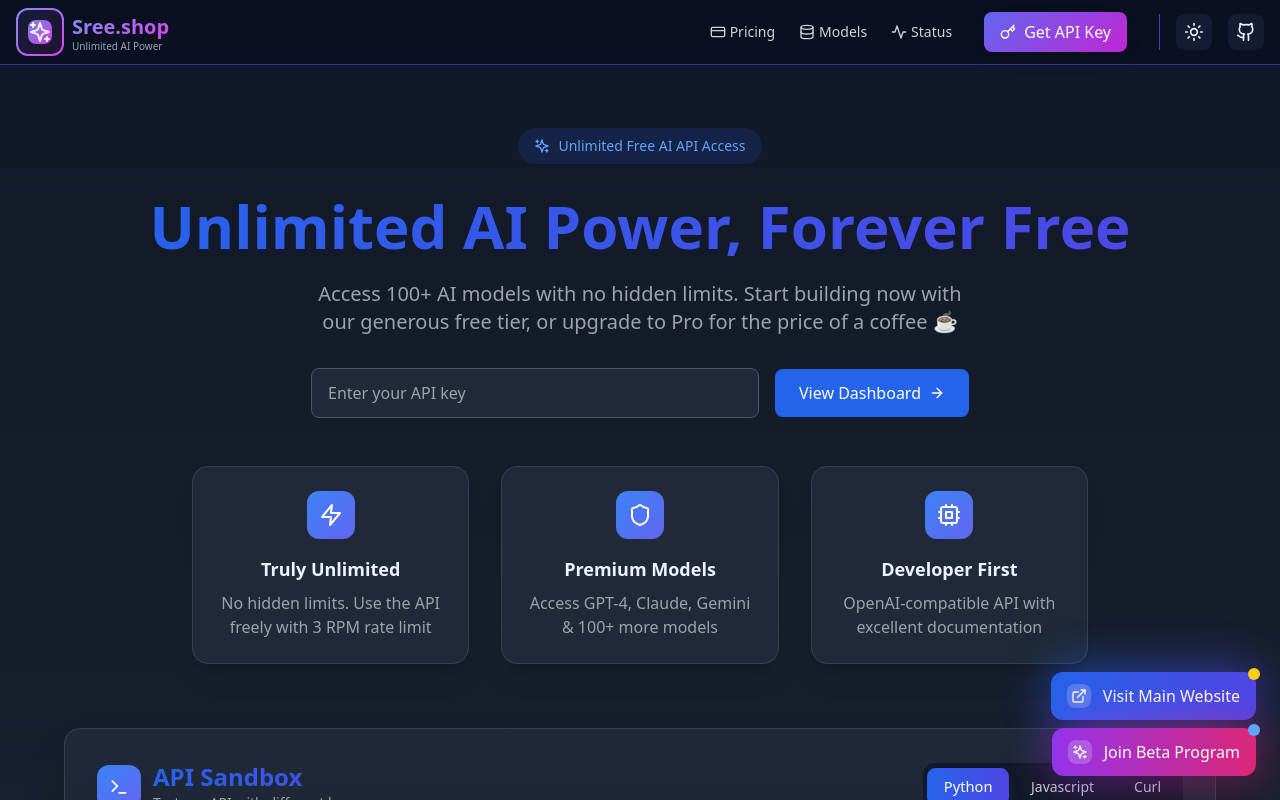
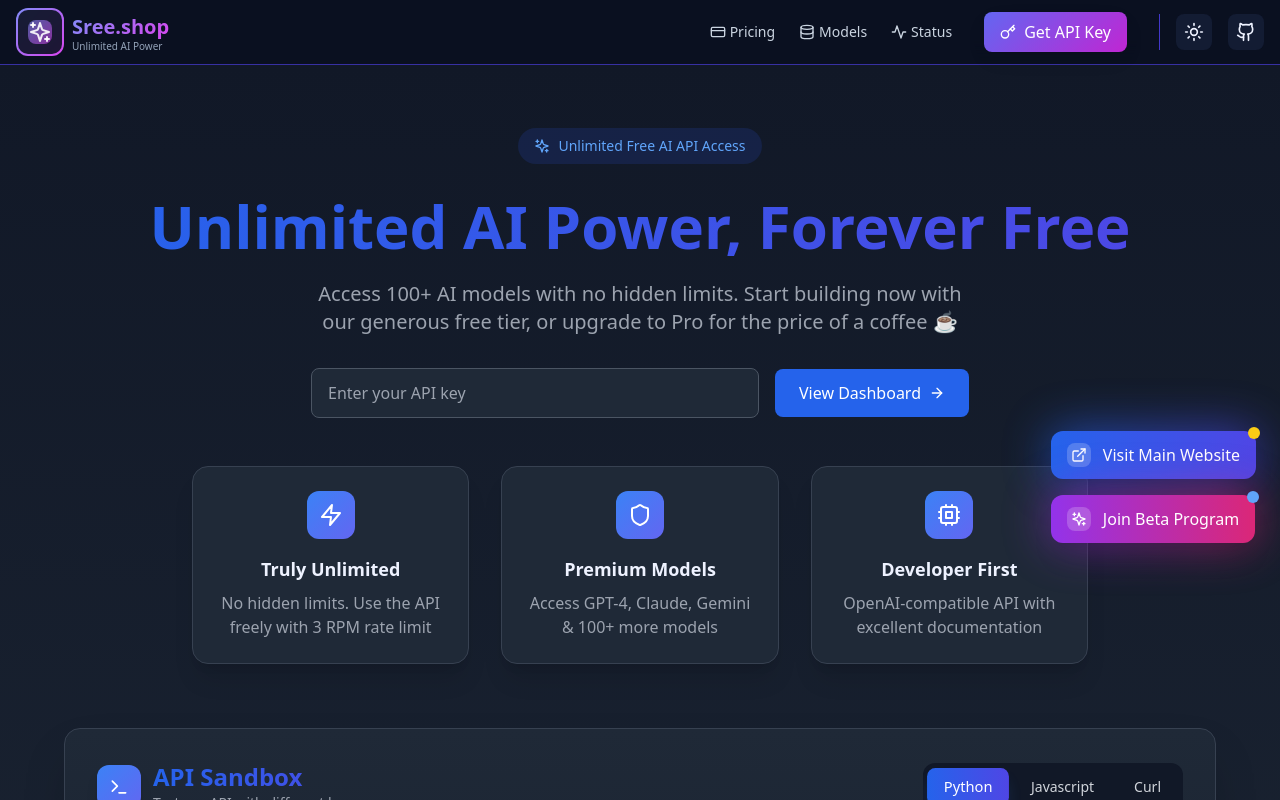
Before and after one commit to SreejanPersonal/Sree-Shop, a React (Vite) app: page / in a window 1280 px wide. Shown: the top 800 px of the page. Built offline with nearby package versions, Linux system fonts and the light colour scheme.

Commit message:
Update Layout.tsx

```diff
--- a/src/components/Layout.tsx
+++ b/src/components/Layout.tsx
@@ -16,6 +16,7 @@
   const [isContactModalOpen, setIsContactModalOpen] = useState(false);
   const [isMainWebsiteModalOpen, setIsMainWebsiteModalOpen] = useState(false);
   const [isBetaModalOpen, setIsBetaModalOpen] = useState(false);
+  const [buttonsOffset, setButtonsOffset] = useState(0);
   const location = useLocation();
   const navigate = useNavigate();
 
@@ -31,6 +32,29 @@
     window.scrollTo(0, 0);
   }, [location.pathname]);
 
+  useEffect(() => {
+    const handleScroll = () => {
+      const footer = document.querySelector('footer');
+      if (!footer) return;
+
+      const footerTop = footer.getBoundingClientRect().top;
+      const windowHeight = window.innerHeight;
+      const buffer = 20; // Space to maintain above footer
+
+      if (footerTop < windowHeight) {
+        const overlap = windowHeight - footerTop;
+        setButtonsOffset(overlap + buffer);
+      } else {
+        setButtonsOffset(0);
+      }
+    };
+
+    window.addEventListener('scroll', handleScroll);
+    handleScroll(); // Initial check
+
+    return () => window.removeEventListener('scroll', handleScroll);
+  }, []);
+
   const toggleDarkMode = () => {
     const newMode = !darkMode;
     setDarkMode(newMode);
@@ -41,18 +65,12 @@
   const Logo = () => (
     <Link to="/" className="flex items-center gap-2 group">
       <div className="relative">
-        {/* Outer glow effect */}
         <div className="absolute inset-0 bg-gradient-premium from-light-primary-500/50 to-light-accent-500/50 dark:from-dark-primary-400/50 dark:to-dark-accent-400/50 rounded-xl blur-xl opacity-0 group-hover:opacity-100 transition-all duration-300 scale-150"></div>
 
-        {/* Main container with gradient border */}
         <div className="relative p-0.5 rounded-xl bg-gradient-premium from-light-primary-500 to-light-accent-500 dark:from-dark-primary-400 dark:to-dark-accent-400">
-          {/* Inner container with glass effect */}
           <div className="relative p-2.5 rounded-[10px] bg-white/90 dark:bg-dark-bg/90 backdrop-blur-sm">
-            {/* Icon with animated gradient */}
             <div className="relative w-6 h-6">
-              {/* Animated gradient background */}
               <div className="absolute inset-0 bg-gradient-premium from-light-primary-500 to-light-accent-500 dark:from-dark-primary-400 dark:to-dark-accent-400 rounded-lg animate-pulse"></div>
-              {/* Icon with transparent cutout effect */}
               <Sparkles className="w-6 h-6 relative z-10 text-white dark:text-white/90" />
             </div>
           </div>
@@ -71,15 +89,12 @@
 
   return (
     <div className="min-h-screen bg-light-bg dark:bg-dark-bg text-light-text dark:text-dark-text">
-      {/* Header */}
       <header className="fixed w-full top-0 z-50 border-b border-light-primary-100 dark:border-dark-primary-800 backdrop-blur-premium bg-light-bg/50 dark:bg-dark-bg/50">
         <div className="container mx-auto px-4">
           <div className="flex items-center justify-between h-16">
             <Logo />
 
-            {/* Desktop Navigation */}
             <nav className="hidden md:flex items-center gap-8">
-              {/* Main Navigation */}
               <div className="flex items-center gap-6">
                 <Link
                   to="/pricing"
@@ -96,7 +111,7 @@
                   Models
                 </Link>
                 <a
-                  href="https://status.sree.shop"
+                  href="https://status.deepseek.com"
                   target="_blank"
                   rel="noopener noreferrer"
                   className="text-sm font-medium text-light-text-secondary dark:text-dark-text-secondary hover:text-light-primary-600 dark:hover:text-dark-primary-400 transition-colors flex items-center gap-1"
@@ -106,7 +121,6 @@
                 </a>
               </div>
 
-              {/* Get API Key Button */}
               <button
                 onClick={() => setIsApiKeyModalOpen(true)}
                 className="px-4 py-2 bg-gradient-premium from-light-primary-500 to-light-accent-500 dark:from-dark-primary-500 dark:to-dark-accent-500 text-white rounded-lg hover:from-light-primary-600 hover:to-light-accent-600 dark:hover:from-dark-primary-600 dark:hover:to-dark-accent-600 transition-all shadow-premium-lg hover:shadow-premium-xl flex items-center gap-2"
@@ -115,7 +129,6 @@
                 Get API Key
               </button>
 
-              {/* Utility Navigation */}
               <div className="flex items-center gap-4 border-l border-light-primary-100 dark:border-dark-primary-700 pl-4">
                 <button
                   onClick={toggleDarkMode}
@@ -125,7 +138,7 @@
                   {darkMode ? <Sun className="w-5 h-5" /> : <Moon className="w-5 h-5" />}
                 </button>
                 <a
-                  href="https://github.com/SreejanPersonal"
+                  href="https://github.com/yourusername"
                   target="_blank"
                   rel="noopener noreferrer"
                   className="p-2 rounded-lg bg-light-bg-secondary dark:bg-dark-bg-secondary hover:bg-light-bg-tertiary dark:hover:bg-dark-bg-tertiary transition-colors"
@@ -135,7 +148,6 @@
               </div>
             </nav>
 
-            {/* Mobile Menu Button */}
             <button
               className="md:hidden p-2"
               onClick={() => setMobileMenuOpen(!mobileMenuOpen)}
@@ -144,7 +156,6 @@
             </button>
           </div>
 
-          {/* Mobile Navigation */}
           {mobileMenuOpen && (
             <nav className="md:hidden py-4 border-t border-light-primary-100 dark:border-dark-primary-700">
               <div className="flex flex-col gap-4">
@@ -165,7 +176,7 @@
                   Models
                 </Link>
                 <a
-                  href="https://status.sree.shop"
+                  href="https://status.deepseek.com"
                   target="_blank"
                   rel="noopener noreferrer"
                   className="text-sm font-medium text-light-text-secondary dark:text-dark-text-secondary hover:text-light-primary-600 dark:hover:text-dark-primary-400 flex items-center gap-1"
@@ -190,16 +201,13 @@
         </div>
       </header>
 
-      {/* Main Content */}
       <main className="pt-16">
         <Outlet />
       </main>
 
-      {/* Footer */}
       <footer className="border-t border-light-primary-100 dark:border-dark-primary-700 bg-light-bg-secondary dark:bg-dark-bg-secondary">
         <div className="container mx-auto px-4 py-8">
           <div className="grid md:grid-cols-2 gap-8">
-            {/* Left Column */}
             <div>
               <Logo />
               <p className="mt-4 text-sm text-light-text-tertiary dark:text-dark-text-tertiary max-w-md">
@@ -207,7 +215,7 @@
               </p>
               <div className="mt-6 flex flex-wrap gap-4">
                 <a
-                  href="https://github.com/SreejanPersonal"
+                  href="https://github.com/yourusername"
                   target="_blank"
                   rel="noopener noreferrer"
                   className="text-light-text-tertiary hover:text-light-text dark:text-dark-text-tertiary dark:hover:text-dark-text transition-colors"
@@ -251,7 +259,6 @@
               </div>
             </div>
 
-            {/* Right Column */}
             <div className="flex flex-col md:items-end justify-between">
               <div className="flex flex-wrap gap-6 md:justify-end">
                 <Link to="/about" className="text-sm text-light-text-tertiary dark:text-dark-text-tertiary hover:text-light-primary-600 dark:hover:text-dark-primary-400">
@@ -289,11 +296,16 @@
         </div>
       </footer>
 
-      {/* Floating Main Website Button */}
-      <div className="fixed bottom-20 right-6 z-40">
+      <div
+        className="fixed right-6 z-40 transition-all duration-300 ease-in-out"
+        style={{
+          bottom: '1.5rem',
+          transform: `translateY(-${buttonsOffset}px)`
+        }}
+      >
         <button
           onClick={() => setIsMainWebsiteModalOpen(true)}
-          className="group relative"
+          className="group relative mb-4 block"
         >
           <div className="absolute inset-0 bg-gradient-to-r from-blue-600 to-indigo-600 rounded-xl blur-xl opacity-75 group-hover:opacity-100 animate-pulse"></div>
           <div className="relative px-4 py-3 bg-gradient-to-r from-blue-600 to-indigo-600 hover:from-blue-700 hover:to-indigo-700 rounded-xl text-white shadow-xl flex items-center gap-3 transform hover:scale-105 transition-all duration-300">
@@ -307,13 +319,10 @@
             </div>
           </div>
         </button>
-      </div>
 
-      {/* Floating Beta Access Button */}
-      <div className="fixed bottom-6 right-6 z-40">
         <button
           onClick={() => setIsBetaModalOpen(true)}
-          className="group relative"
+          className="group relative block"
         >
           <div className="absolute inset-0 bg-gradient-to-r from-purple-600 to-pink-600 rounded-xl blur-xl opacity-75 group-hover:opacity-100 animate-pulse"></div>
           <div className="relative px-4 py-3 bg-gradient-to-r from-purple-600 to-pink-600 hover:from-purple-700 hover:to-pink-700 rounded-xl text-white shadow-xl flex items-center gap-3 transform hover:scale-105 transition-all duration-300">
@@ -329,7 +338,6 @@
         </button>
       </div>
 
-      {/* Modals */}
       <ApiKeyModal
         isOpen={isApiKeyModalOpen}
         onClose={() => setIsApiKeyModalOpen(false)}
```
